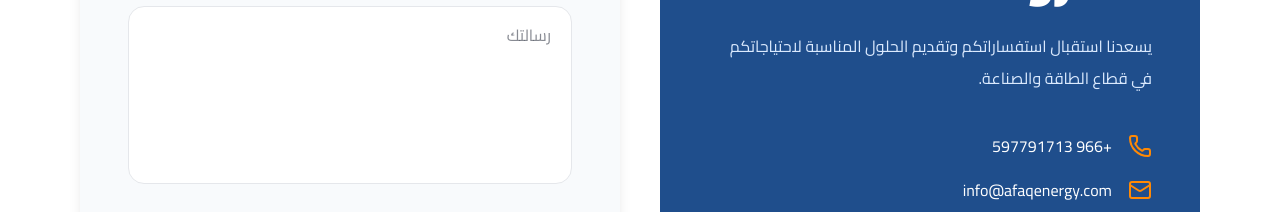
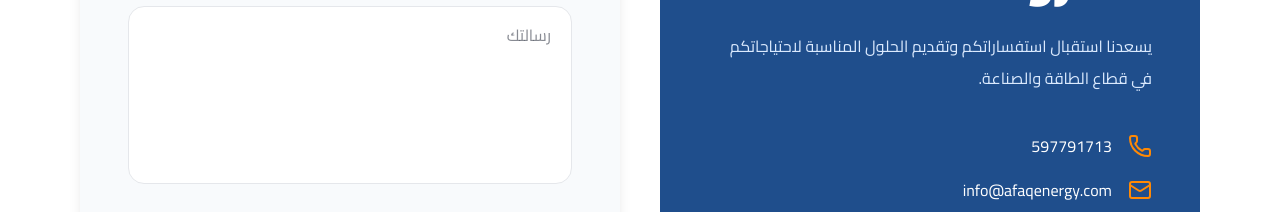
Before and after one commit to TaghreedAlii07/afaq-energy, a Next.js app: page / in a window 1280 px wide. Shown: the part 3460-3672 px from the top of the page. Built offline with nearby package versions, Linux system fonts and the light colour scheme.

Commit message:
update contact information

```diff
--- a/components/Contact.tsx
+++ b/components/Contact.tsx
@@ -21,7 +21,7 @@ export default function Contact() {
           <div className="mt-10 space-y-5">
             <div className="flex items-center gap-4">
               <Phone className="text-orange-400" />
-              <span>+966 597791713</span>
+              <span>597791713</span>
             </div>
 
             <div className="flex items-center gap-4">
--- a/components/WhatsAppButton.tsx
+++ b/components/WhatsAppButton.tsx
@@ -3,7 +3,7 @@ import { FaWhatsapp } from "react-icons/fa";
 export default function WhatsAppButton() {
   return (
     <a
-      href="https://wa.me/+966 59 779 1713"
+      href="https://wa.me/+966597791713"
       target="_blank"
       className="fixed bottom-6 right-6 z-50 flex h-16 w-16 items-center justify-center rounded-full bg-[#25D366] text-3xl text-white shadow-2xl transition hover:scale-110"
     >
```
